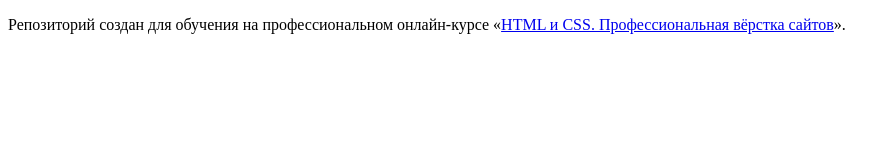
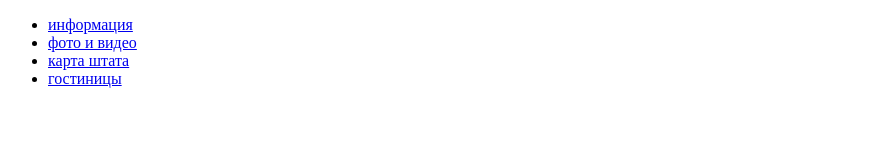
Before and after one commit to gregory-shavrov/Sedona_project, a plain HTML site: page index.html in a window 1280 px wide. Shown: the whole page, without its empty margins (0-895 px from the left). Drawn offline with Linux system fonts and the light colour scheme.

Commit message:
Update index.html
header added

```diff
--- a/index.html
+++ b/index.html
@@ -6,7 +6,16 @@
   </head>
   <body>
 
-    <p>Репозиторий создан для обучения на профессиональном онлайн‑курсе «<a href="https://htmlacademy.ru/intensive/htmlcss">HTML и CSS. Профессиональная вёрстка сайтов</a>».</p>
+    <header>
+      <nav>
+        <ul>
+          <li><a href="blank.html">информация</a></li>
+          <li><a href="blank.html">фото и видео</a></li>
+          <li><a href="blank.html">карта штата</a></li>
+          <li><a href="catalog.html">гостиницы</a></li>
+        </ul>
+      </nav>
+    </header>
 
   </body>
 </html>
```
